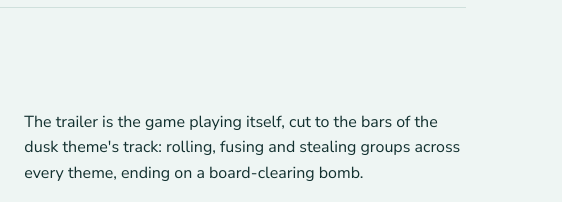
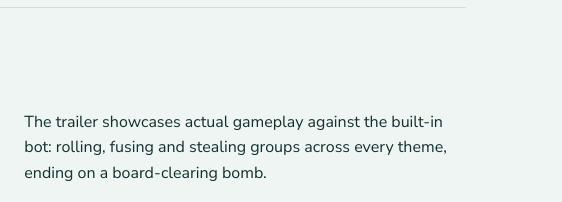
Before and after one commit to lillystonks/dicellion-press-kit, a plain HTML site: page index.html in a window 1280 px wide. Shown: the part 2518-2720 px from the top of the page, 718-1280 px from the left. Drawn offline with Linux system fonts and the light colour scheme; a web font is replaced by a local one.

Commit message:
Trailer description

```diff
--- a/index.html
+++ b/index.html
@@ -270,7 +270,7 @@ footer { color: var(--muted); font-size: 0.85rem; }
           <source src="Dicellion_Trailer_1080p60.mp4" type="video/mp4">
         </video>
         <div class="story">
-          <p>The trailer is the game playing itself, cut to the bars of the dusk theme's track: rolling, fusing and stealing groups across every theme, ending on a board-clearing bomb.</p>
+          <p>The trailer showcases actual gameplay against the built-in bot: rolling, fusing and stealing groups across every theme, ending on a board-clearing bomb.</p>
           <div class="cta-row">
             <a class="btn btn-plain" href="Dicellion_Trailer_1080p60.mp4" download>Download the trailer (MP4, 75 MB)</a>
             <a class="btn btn-plain" href="https://store.steampowered.com/app/5370760/Dicellion/" target="_blank" rel="noopener">Embed from Steam</a>
```
